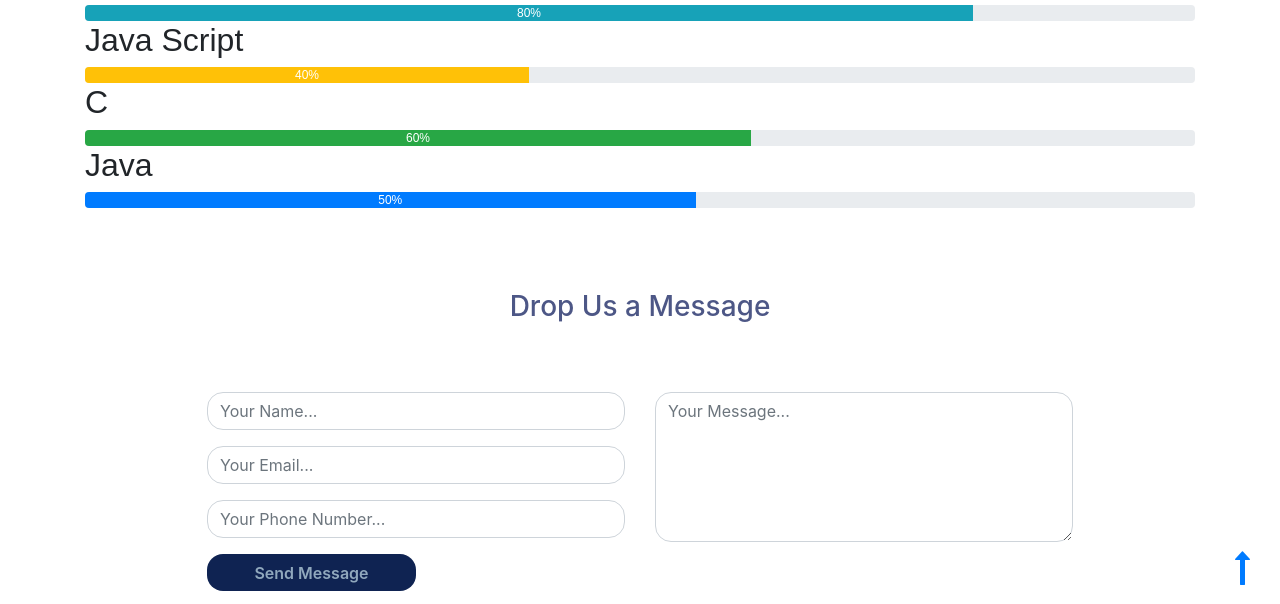
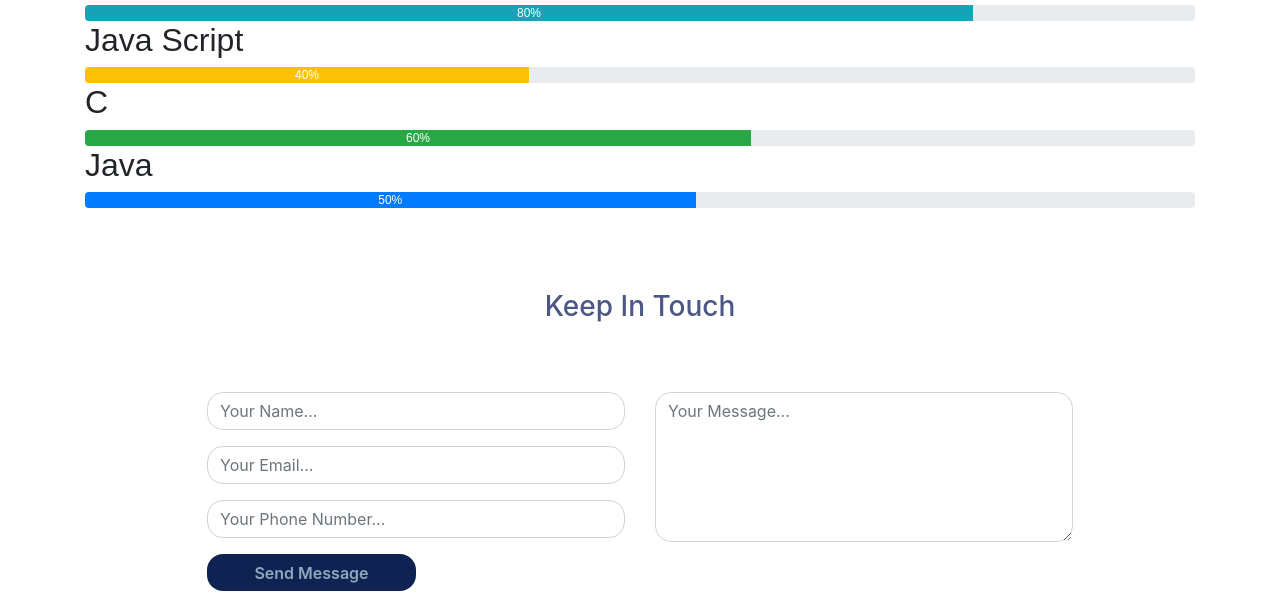
Before and after one commit to asharuDheen-code/SPS_Resume_Assignment, a plain HTML site: page index.html in a window 1280 px wide. Shown: the part 1508-2112 px from the top of the page. Drawn offline with nearby package versions, Linux system fonts and the light colour scheme.

Commit message:
footerEdited

```diff
--- a/index.html
+++ b/index.html
@@ -277,7 +277,7 @@
           />
         </div> -->
         <form method="">
-          <h3>Drop Us a Message</h3>
+          <h3>Keep In Touch</h3>
           <div class="row">
             <div class="col-md-6">
               <div class="form-group">
--- a/sample.css
+++ b/sample.css
@@ -434,7 +434,7 @@ p,
   }
 
   #fullService {
-    margin-top: 310px;
+    margin-top: 300px;
   }
 
   .contactForm {
@@ -745,6 +745,11 @@ p,
   #fullService {
     margin-top: 110px;
   }
+
+  .contactForm {
+    width: 100%;
+    height: 380px;
+}
 }
 
 /* Extra large devices (large laptops and desktops, 1200px and up) */
@@ -826,4 +831,9 @@ p,
   #fullService {
     margin-top: 120px;
   }
+
+  .contactForm {
+    width: 100%;
+    height: 380px;
 }
+}
```
